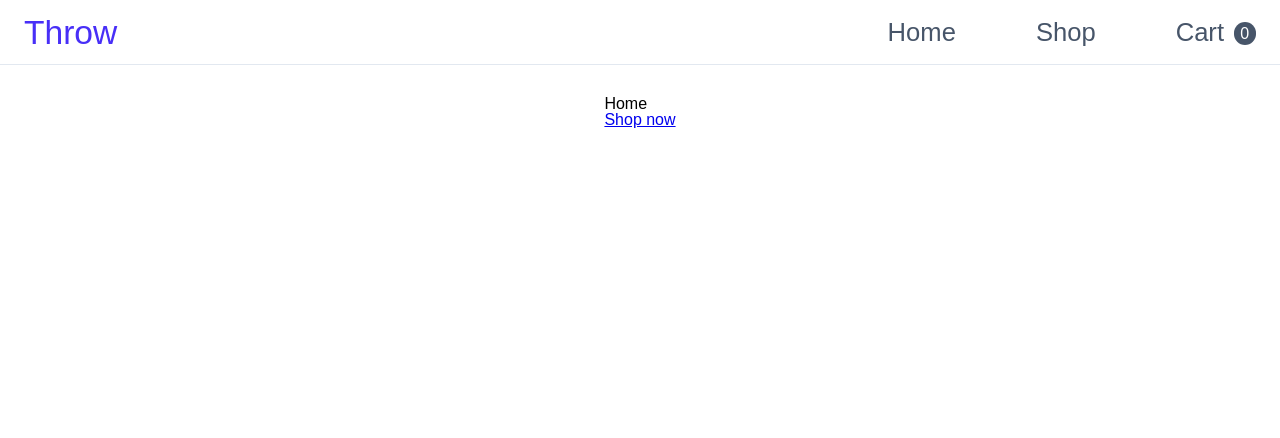
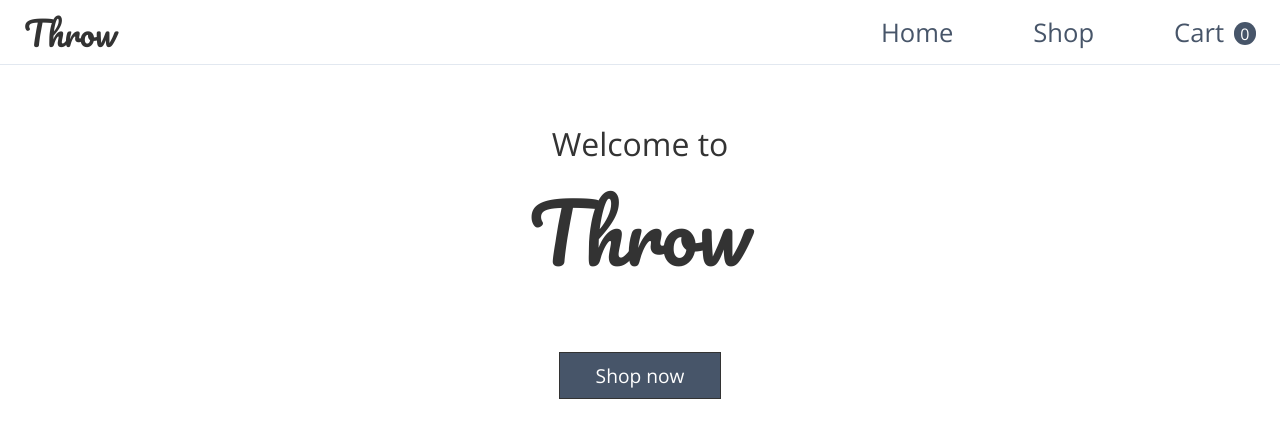
Before and after one commit to daniel-moderiano/shopping-cart, a React (Create React App) app: page / in a window 1280 px wide. Shown: the top 438 px of the page. Built offline with nearby package versions, Linux system fonts and the light colour scheme.

Commit message:
Style home page

```diff
--- a/src/components/Cart.js
+++ b/src/components/Cart.js
@@ -51,7 +51,7 @@ const Cart = ({ items, handleChange, removeItem, increaseQuantity, decreaseQuant
       <div className="cart__summary">
         <div className="cart__subtotal">
           <div className="subtotal__title">Subtotal</div>
-          <div className="subtotal__value">${calculateTotal()}</div>
+          <div className="subtotal__value">$ {calculateTotal()} AUD</div>
         </div>
 
 
--- a/src/components/CartItem.js
+++ b/src/components/CartItem.js
@@ -74,7 +74,7 @@ const CartItem = ({ item, handleChange, removeItem, src, increaseQuantity, decre
       </div>
       <div className="cartItem__name">{item.name}</div>
       <div className="cartItem__price">
-          ${item.price * item.quantity} AUD
+          $ {item.price * item.quantity}
       </div>
 
       <div className="cartItem__quantity">
--- a/src/components/Home.js
+++ b/src/components/Home.js
@@ -4,8 +4,10 @@ import { Link } from 'react-router-dom';
 const Home = () => {
   return (
     <div className="home">
-      <h1 className="home__title">Home</h1>
-      <Link to="/shop">Shop now</Link>
+      <h1 className="home__subtitle">Welcome to</h1>
+      <h2 className="home__title">Throw</h2>
+
+      <Link to="/shop" className="home__link">Shop now</Link>
     </div>
   )
 }
--- a/src/components/Nav.js
+++ b/src/components/Nav.js
@@ -26,7 +26,7 @@ const Nav = ({ numItems }) => {
 
   return (
     <nav className="nav">
-      <div className="nav__logo">Throw</div>
+      <div className="nav__title">Throw</div>
       <ul className="nav__list">
         <li className="nav__list-item">
           <Link className="nav__link" to="/">Home</Link>
--- a/src/styles/App.css
+++ b/src/styles/App.css
@@ -1,8 +1,11 @@
 /* GLOBAL STYLES */
+
+@import url('https://fonts.googleapis.com/css?family=Open+Sans');
+@import url('https://fonts.googleapis.com/css?family=Pacifico');
 
 * {
   /* font-family to be imported, see React docs */
-  font-family: Arial, Helvetica, sans-serif;
+  font-family: 'Open Sans', sans-serif;
 }
 
 body {
@@ -52,7 +55,12 @@ body {
   position: fixed;
   z-index: 10;
   background-color: #fff;
-  font-family: Arial, Helvetica, sans-serif;
+}
+
+.nav__title {
+  font-family: 'Pacifico', sans-serif;
+  font-size: 2.1rem;
+  color: #333;
 }
 
 .nav {
@@ -89,17 +97,19 @@ body {
 .nav__link {
   text-decoration: none;
   font-size: 1.6rem;
-  font-weight: 400;
   color: #475569;
+  font-family: 'Open Sans', sans-serif;
 }
 
 .nav__link:hover {
-  color: #482ff7;
+  color: #333;
+  text-decoration: underline #475569 solid;
 }
 
 .nav__cart {
   display: flex;
   align-items: center;
+  font-family: 'Open Sans', sans-serif;
 }
 
 .nav__num-items {
@@ -115,12 +125,40 @@ body {
   border-radius: 2rem;
 }
 
-.nav__logo {
-  font-size: 2.1rem;
-  font-weight: 500;
-  color: #482ff7;
+/* HOME COMPONENT */
+
+.home {
+  display: flex;
+  flex-direction: column;
+  align-items: center;
+
 }
 
+.home__subtitle {
+  font-size: 2rem;
+  margin-top: 2rem;
+  margin-bottom: 2rem;
+  color: #333;
+}
+
+.home__title {
+  font-size: 5rem;
+  font-family: 'Pacifico', sans-serif;
+  color: #333;
+  margin-bottom: 5rem;
+}
+
+.home__link {
+  text-align: center;
+  border: 1px solid #333;
+  border-radius: 0;
+  background-color: #475569;
+  color: white;
+  padding: 0.8rem 0;
+  width: 10rem;
+  font-size: 1.2rem;
+  text-decoration: none;
+}
 
 /* SHOP COMPONENT */
 
@@ -178,14 +216,13 @@ body {
 }
 
 .product__name {
-  font-size: 0.8rem;
-  margin-bottom: 0.3rem;
+  margin-bottom: 0.5rem;
 }
 
 .product__price {
   font-weight: bold;
   margin-bottom: 1rem;
-  font-size: 0.9rem;
+  font-size: 1.1rem;
 }
 
 .product__add-btn {
@@ -196,6 +233,7 @@ body {
   padding: 0.4rem 0;
   width: 100%;
   box-sizing: border-box;
+  font-size: 0.9rem;
 }
 
 .product__add-btn:hover {
@@ -494,6 +532,19 @@ input::-webkit-inner-spin-button {
     max-width: 120px;
     max-height: 120px;
   }
+
+  .product__name {
+    font-size: 0.8rem;
+    margin-bottom: 0.3rem;
+  }
+
+  .product__price {
+    font-size: 0.9rem;
+  }
+
+  .product__add-btn {
+    font-size: 0.8rem;
+  }
 }
 
 /* Landscape tablet and smaller desktop */
```
